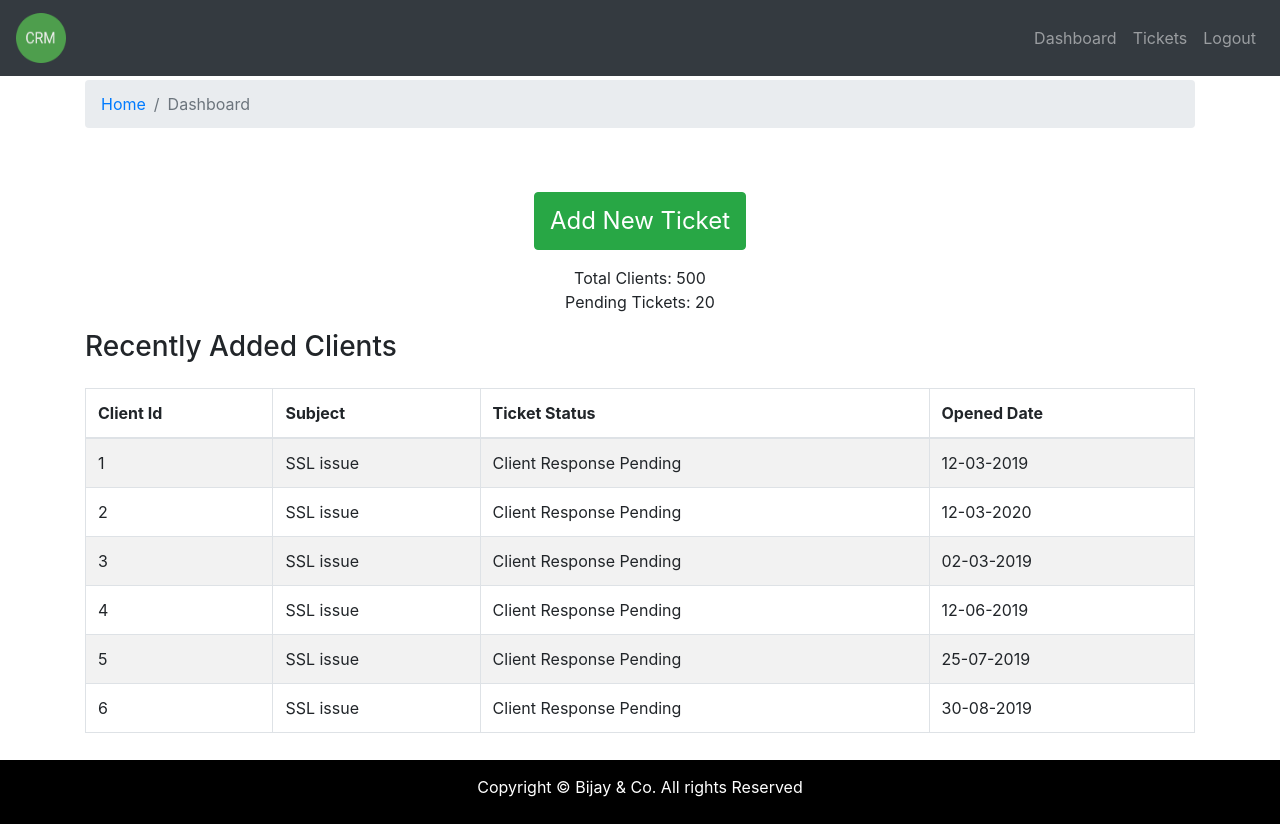
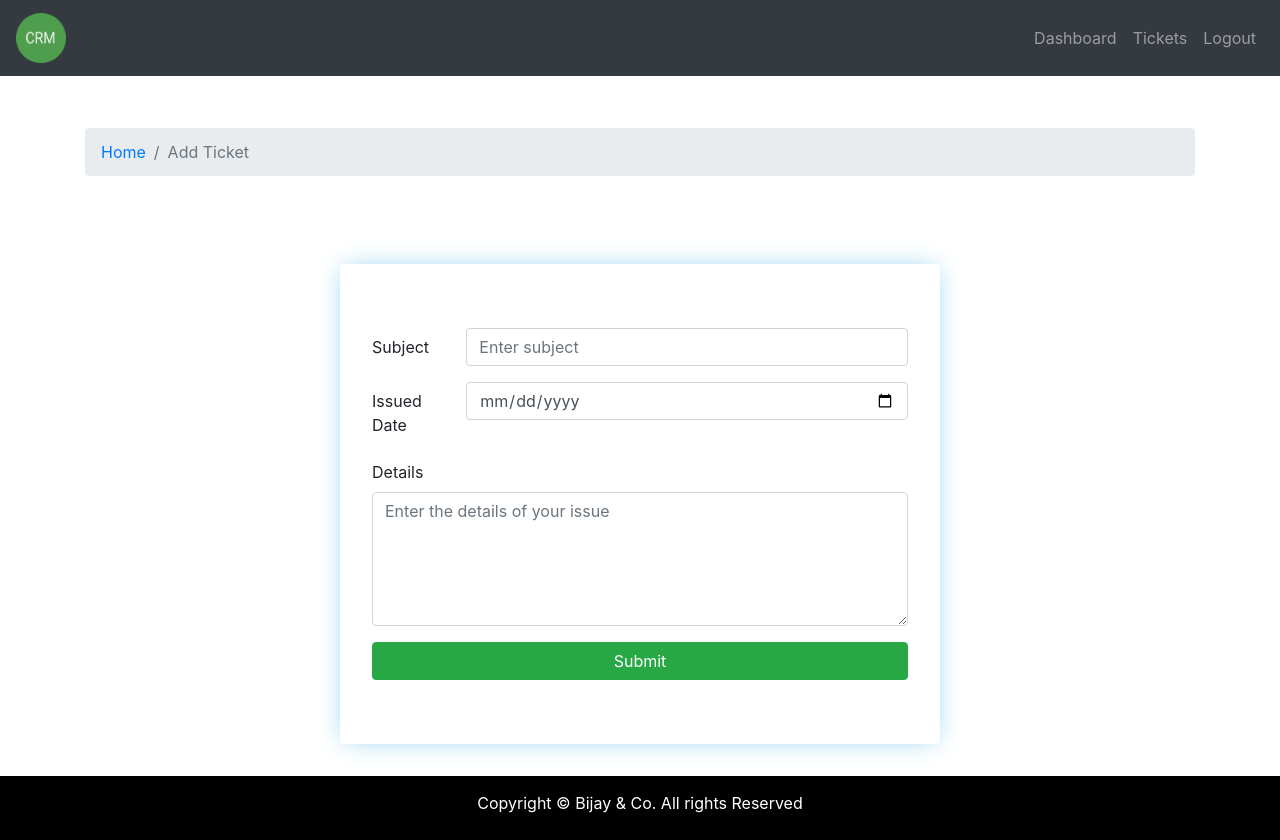
Before and after one commit to neupanebijay/CRM-ticketing-system, a React (Create React App) app: page / in a window 1280 px wide. Built offline with nearby package versions, Linux system fonts and the light colour scheme.

Commit message:
add ticket form added

```diff
--- a/src/App.js
+++ b/src/App.js
@@ -1,13 +1,15 @@
 import './App.css';
 import { DefaultLayout } from './Layout/DefaultLayout';
-import { Dashboard } from './pages/pages/dashboard/Dashboard.page';
+import { AddTicket } from './pages/add-ticket/AddTicket.page';
+
 
 
 function App() {
   return (
     <div className="App">
       <DefaultLayout >
-          <Dashboard />
+          {/* <Dashboard /> */}
+          <AddTicket />
       </DefaultLayout>
       {/* <Entry /> */}
     </div>
--- a/src/Layout/DefaultLayout.js
+++ b/src/Layout/DefaultLayout.js
@@ -8,7 +8,7 @@
 
 
 {/* This is a section for header */}
-            <header className="header mb-2">
+            <header className="header">
                 <Header />
             </header>
 {/* This is a main section. All main contents go here */}
--- /dev/null
+++ b/src/components/add-ticket-form/AddTicketForm.comp.js
@@ -0,0 +1,72 @@
+import PropTypes from 'prop-types';
+import React from 'react';
+import { Button, Col, Form, Jumbotron, Row } from 'react-bootstrap';
+import './addNewTicket.style.css';
+
+export const AddTicketForm = ({handleOnSubmit, handleOnChange, formData}) => {
+    return (
+        <Jumbotron className="mt-4 add-new-ticket">
+                    <Form autoComplete="off" onSubmit={handleOnSubmit}>
+                        <Form.Group as={Row}>
+                            <Form.Label column sm="2">Subject</Form.Label>
+                            <Col sm="10">
+                                <Form.Control
+
+                                name="subject"
+                                value={formData.subject}
+                                placeholder="Enter subject"
+                                onChange={handleOnChange}
+                                minLength = "5"
+                                required
+                                />
+                            </Col>
+                            {/* <Form.Text className="text-danger">{formDataError.subject && "Subject is required"}</Form.Text> */}
+                        </Form.Group>
+                        <Form.Group as={Row}>
+                            <Form.Label column sm="2">Issued Date</Form.Label>
+                            <Col sm="10">
+
+                                <Form.Control
+                                type="date"
+                                name="issueDate"
+                                value={formData.issueDate}
+
+
+                                onChange={handleOnChange}
+                                required
+
+                                />
+                            </Col>
+                        </Form.Group>
+
+                        <Form.Group>
+                            <Form.Label>Details</Form.Label>
+                            <Form.Control
+                            as = "textarea"
+                            name="details"
+                            rows="5"
+                            value={formData.details}
+                            onChange={handleOnChange}
+
+                            placeholder="Enter the details of your issue"
+                            required
+                            />
+
+                        </Form.Group>
+
+                        <Button type="Submit" block variant="success">Submit</Button>
+
+                    </Form>
+
+
+    </Jumbotron>
+    )
+}
+
+
+AddTicketForm.prototype = {
+    handleOnSubmit: PropTypes.func.isRequired,
+    handleOnChange: PropTypes.func.isRequired,
+    formData: PropTypes.object.isRequired,
+    // formDataError: PropTypes.object.isRequired,
+}
--- /dev/null
+++ b/src/components/add-ticket-form/addNewTicket.style.css
@@ -0,0 +1,7 @@
+.add-new-ticket {
+    background: #fff;
+    box-shadow: 0px 0px 25px -5px skyblue;
+    max-width: 600px;
+    margin-left: auto;
+    margin-right: auto;
+}
--- a/src/components/tickets-table/TicketTable.comp.js
+++ b/src/components/tickets-table/TicketTable.comp.js
@@ -15,12 +15,12 @@
 
 
             <tbody>
-                {tickets.length ? tickets.map(row=>(
-                <tr key={row.id}>
-                    <td>{row.id}</td>
-                    <td>{row.subject}</td>
-                    <td>{row.status}</td>
-                    <td>{row.addedAt}</td>
+                {tickets.length ? tickets.map(ticket=>(
+                <tr key={ticket.id}>
+                    <td>{ticket.id}</td>
+                    <td>{ticket.subject}</td>
+                    <td>{ticket.status}</td>
+                    <td>{ticket.addedAt}</td>
                 </tr>
                 )) :
 
--- /dev/null
+++ b/src/pages/add-ticket/AddTicket.page.js
@@ -0,0 +1,62 @@
+import React, { useEffect, useState } from 'react';
+import { Col, Container, Row } from 'react-bootstrap';
+import { AddTicketForm } from '../../components/add-ticket-form/AddTicketForm.comp';
+import { BreadcrumbFile } from '../../components/breadcrumb/BreadcrumbFile.comp';
+// import { formValidation } from '../../utility/formValidation';
+
+
+const ticketValues = {
+    subject: '',
+    issueDate: '',
+    details: '',
+};
+
+// const ticketValuesError = {
+//     subject: false,
+//     issueDate: false,
+//     details: false,
+// };
+export const AddTicket = () => {
+    const [formData, setFormData] = useState(ticketValues);
+    // const [formDataError, setFormDataError] = useState(ticketValuesError)
+    useEffect(() => {}, [formData]);
+
+
+    const handleOnChange = e => {
+        const {name, value} = e.target;
+        // console.log(name, value)
+        setFormData({
+            ...formData,
+            [name]: value,
+        })
+    }
+
+    const handleOnSubmit = async (e) =>{
+        e.preventDefault();
+        // const isSubjectValid = await formValidation(formData.subject)
+
+        // isSubjectValid && setFormDataError({
+        //     ...formDataError,
+        //     subject: !isSubjectValid
+        // });
+
+        console.log("form data received", formData)
+    }
+
+    //
+    return (
+        <Container>
+            <Row>
+                <Col className="mt-5">
+                    <BreadcrumbFile page="Add Ticket"/>
+                </Col>
+            </Row>
+            <Row>
+                <Col className="mt-5">
+                   <AddTicketForm handleOnChange={handleOnChange} handleOnSubmit={handleOnSubmit} formData={formData}/>
+                </Col>
+            </Row>
+
+        </Container>
+    )
+}
--- a/src/pages/pages/dashboard/Dashboard.page.js
+++ b/src/pages/dashboard/Dashboard.page.js
@@ -1,14 +1,14 @@
 import React from 'react';
 import { Button, Col, Container, Row } from 'react-bootstrap';
-import tickets from '../../../assets/data/dummy-tickets.json';
-import { BreadcrumbFile } from '../../../components/breadcrumb/BreadcrumbFile.comp';
-import { TicketTable } from '../../../components/tickets-table/TicketTable.comp';
+import tickets from '../../assets/data/dummy-tickets.json';
+import { BreadcrumbFile } from '../../components/breadcrumb/BreadcrumbFile.comp';
+import { TicketTable } from '../../components/tickets-table/TicketTable.comp';
 
 export const Dashboard = () => {
     return (
         <Container>
             <Row>
-                <Col>
+                <Col className="mt-5">
                     <BreadcrumbFile page="Dashboard"/>
                 </Col>
             </Row>
--- /dev/null
+++ b/src/utility/formValidation.js
@@ -0,0 +1,5 @@
+export const formValidation = (string) => {
+    return ( string.length >=5 && string.length <=100);
+
+
+}
```
Also changed, not shown: src/pages/entrypage/Entry.page.js (renamed from src/pages/pages/Entry.page.js), src/pages/entrypage/Entry.style.css (renamed from src/pages/pages/Entry.style.css).
